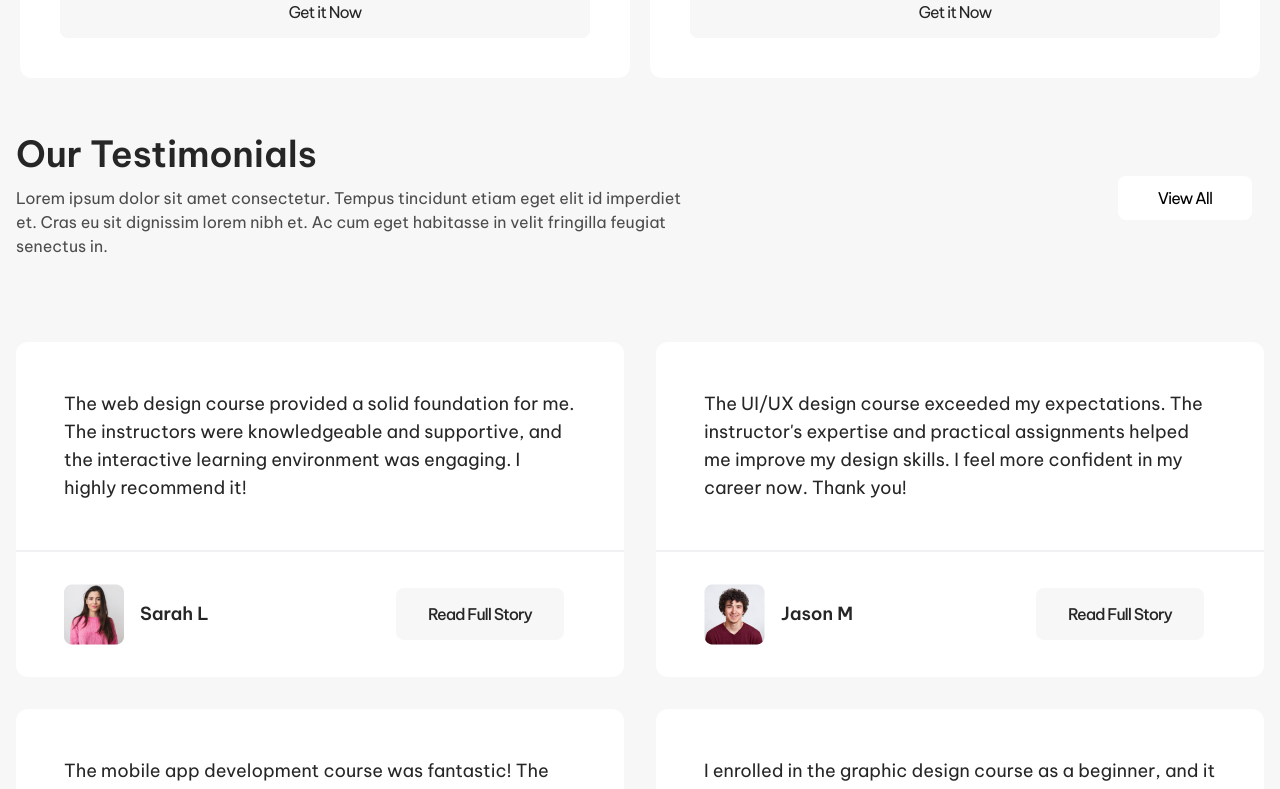
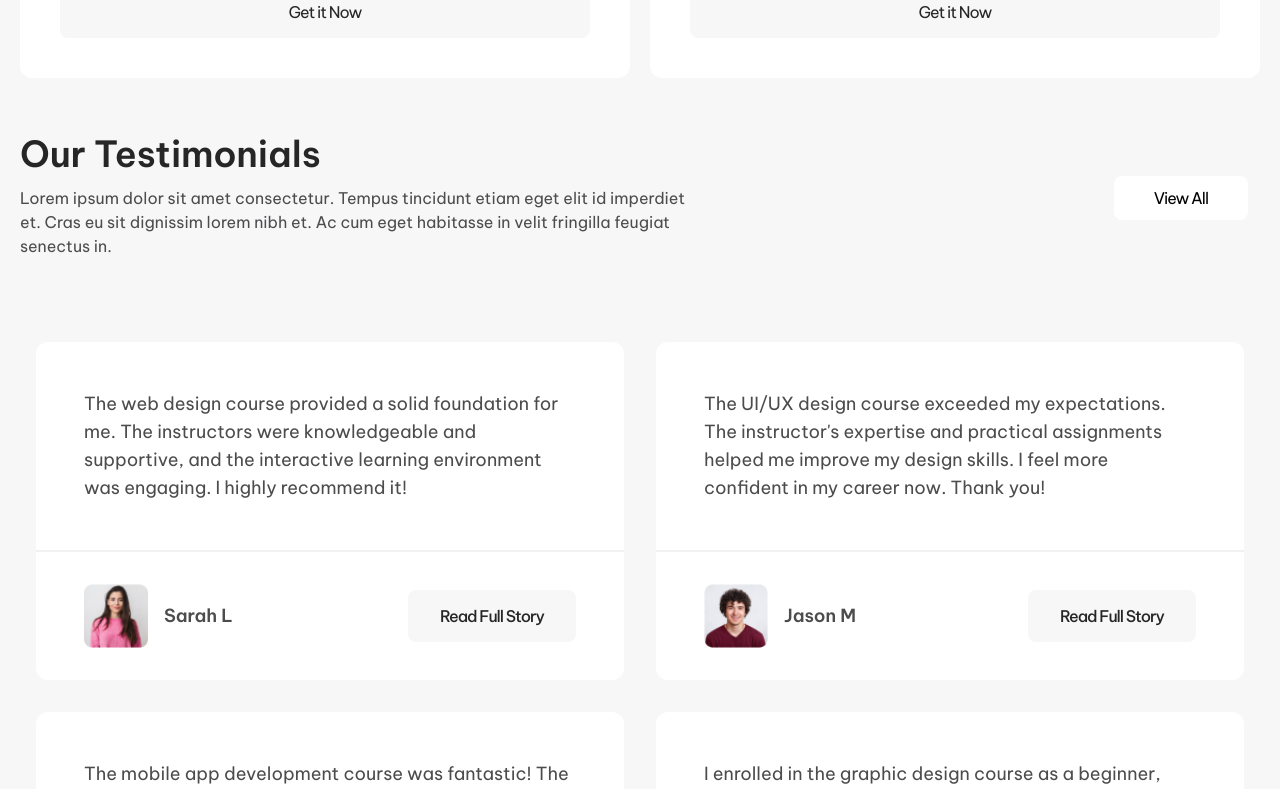
Before and after one commit to Ahmedatia99/StudySphere, a React (Vite) app: page / in a window 1280 px wide. Shown: the part 4240-5029 px from the top of the page. Built offline with nearby package versions, Linux system fonts and the light colour scheme.

Commit message:
responsi testimonials

```diff
--- a/src/component/Home/Testimonials.jsx
+++ b/src/component/Home/Testimonials.jsx
@@ -2,8 +2,8 @@ import DefineCompo from "../atoms/DefineCompo";
 import StoryCard from "../atoms/StoryCard";
 export default function Testimonials() {
   return (
-    <main className="container mx-auto rounded-xl">
-      <section className="container mx-auto px-4 mb-20">
+    <main className="tablet:container mx-auto px-5 rounded-xl">
+      <section className="mb-20">
         <DefineCompo
           title={"Our Testimonials"}
           value={true}
--- a/src/component/atoms/StoryCard.jsx
+++ b/src/component/atoms/StoryCard.jsx
@@ -2,22 +2,27 @@ import { Button } from "./Button/Button.tsx";
 import data from "../../data/testimonials.json";
 export default function StoryCard() {
   return (
-    <main className="grid grid-cols-2 gap-8 laptop:my-14  mobile:my-10 px-4">
+    <main className="grid tablet:grid-cols-2 gap-8 laptop:my-14  mobile:my-10 px-4">
       {data.map((card) => {
         return (
-          <section key={card.id} className="text-textcook rounded-xl bg-white">
-            <div className="p-12 text-lg font-normal">
+          <section key={card.id} className="text-spantext rounded-xl bg-white">
+            <div className="laptop:p-12 mobile:p-5 laptop:text-lg mobile:text-sm font-normal">
               <p>{card.description}</p>
             </div>
-            <div className="flex justify-between items-center px-12 py-8 border-t-2 border-stroke">
+            <div className="flex justify-between items-center laptop:px-12 mobile:px-3 laptop:py-8 mobile:py-4 border-t-2 border-stroke">
               <div className="flex justify-center items-center">
-                <img src={card.image} />
-                <span className="font-semibold text-lg ml-4">{card.name}</span>
+                <img
+                  src={card.image}
+                  className="laptop:w-16 laptop:h-16 mobile:w-10 mobile:h-10"
+                />
+                <span className="font-semibold laptop:text-lg mobile:text-sm  laptop:ml-4 mobile:ml-1">
+                  {card.name}
+                </span>
               </div>
               <Button
                 action="Read Full Story"
                 variant="greedy"
-                paddingname="px-8 py-4 font-medium"
+                paddingname="tablet:px-8 mobile:px-4 tablet:py-4 mobile:py-3 !mr-0 font-medium"
               />
             </div>
           </section>
```
